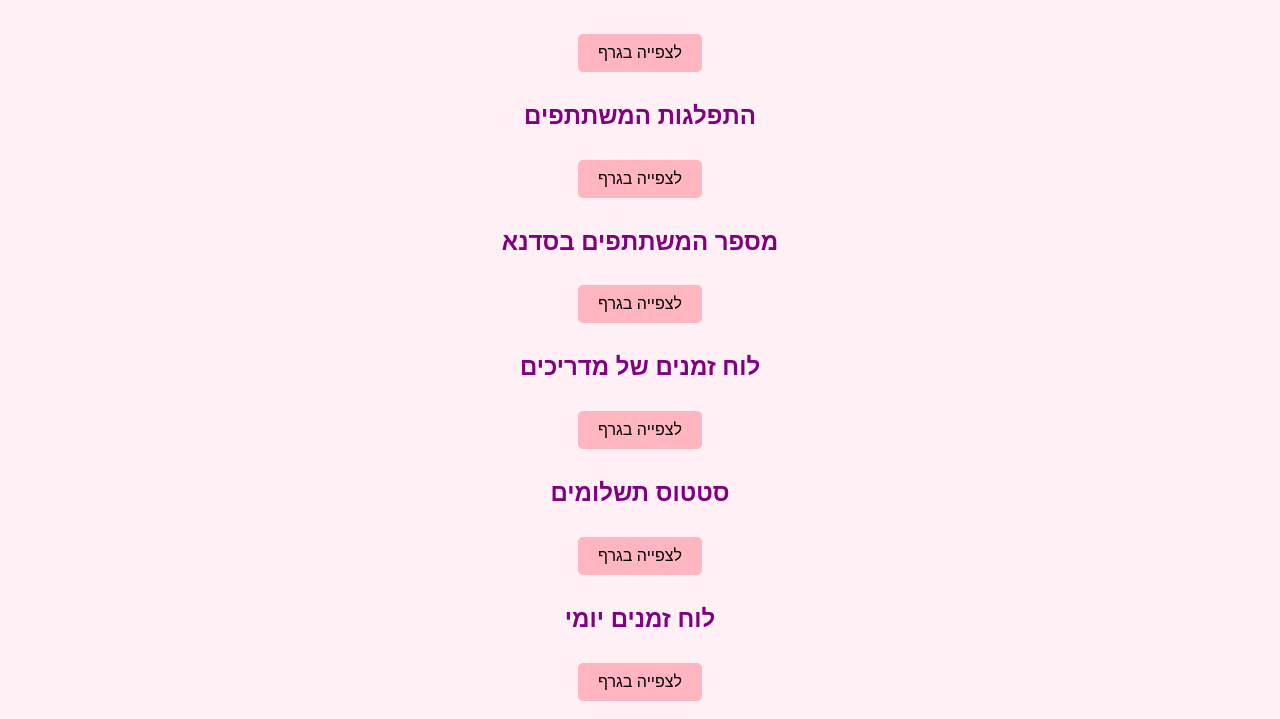
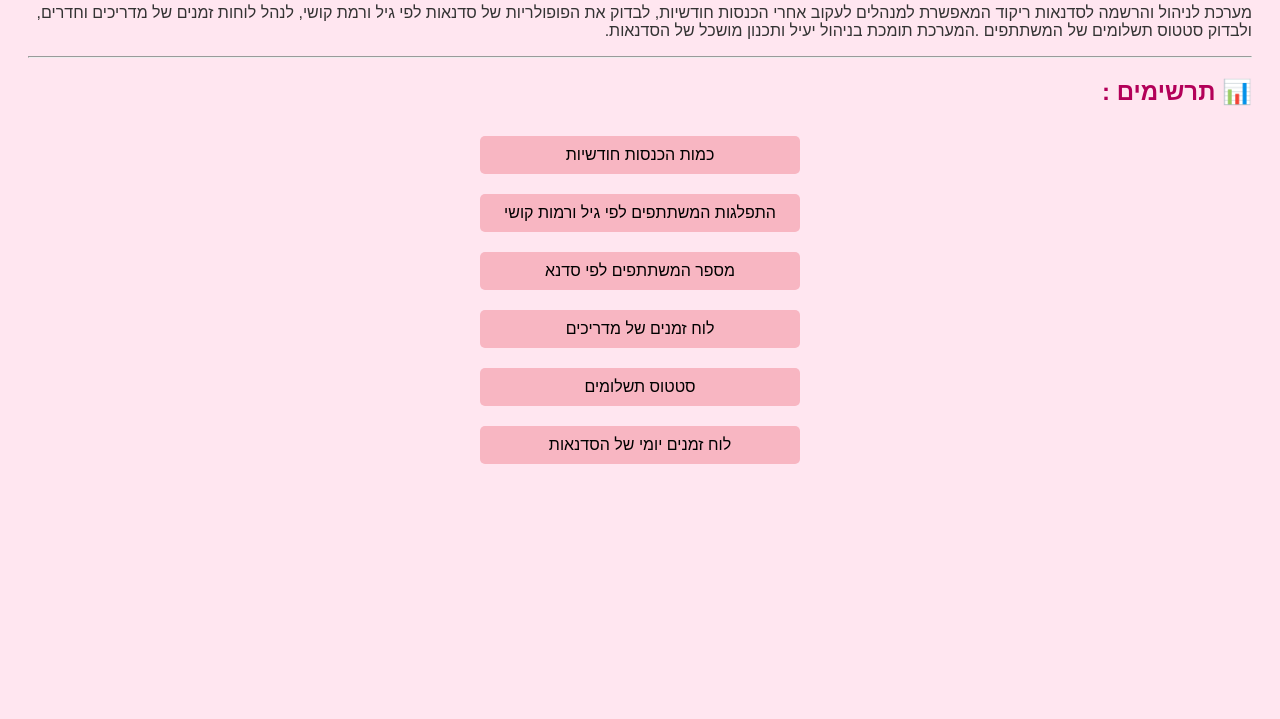
Before and after one commit to Renee123456789/Dance-workshop, a plain HTML site: page index.html in a window 1280 px wide. Shown: the part 104-823 px from the top of the page. After the commit the page ends 800 px from the top, so only its background shows below. Drawn offline with Linux system fonts and the light colour scheme.

Commit message:
Add files via upload

```diff
--- a/index.html
+++ b/index.html
@@ -5,29 +5,37 @@
 <title>ניהול והרשמה לסדנאות ריקוד</title>
 <style>
 body {
+    direction: rtl;
     font-family: Arial, sans-serif;
-    direction: rtl;
-    text-align: center;
-    background-color: #fff0f5;
+    background-color: #ffe6f0;
     color: #333;
+    padding: 20px;
 }
 h1 {
-    color: #c71585;
+    color: #d6336c;
+    text-align: center;
 }
 h2 {
-    color: #800080;
+    color: #b30059;
 }
 a {
-    display: inline-block;
-    margin: 10px;
-    padding: 10px 20px;
-    background-color: #ffb6c1;
+    display: block;
+    margin: 10px 0;
+    padding: 10px;
+    background-color: #f8b6c2;
     color: #000;
     text-decoration: none;
     border-radius: 5px;
+    text-align: center;
+    width: 300px;
 }
 a:hover {
-    background-color: #ff69b4;
+    background-color: #f28fa7;
+}
+.container {
+    display: flex;
+    flex-direction: column;
+    align-items: center;
 }
 </style>
 </head>
@@ -35,23 +43,28 @@
 
 <h1>ניהול והרשמה לסדנאות ריקוד</h1>
 
-<h2>כמות הכנסות חודשיות</h2>
-<a href="https://public.tableau.com/app/profile/renee.elitov/viz/sheet1_17531022614660/Sheet1?publish=yes" target="_blank">לצפייה בגרף</a>
+<p>
+מערכת לניהול והרשמה לסדנאות ריקוד המאפשרת למנהלים לעקוב אחרי הכנסות חודשיות, לבדוק את הפופולריות של סדנאות לפי גיל ורמת קושי,
+לנהל לוחות זמנים של מדריכים וחדרים, ולבדוק סטטוס תשלומים של המשתתפים .המערכת תומכת בניהול יעיל ותכנון מושכל של הסדנאות.
+</p>
 
-<h2>התפלגות המשתתפים</h2>
-<a href="https://public.tableau.com/app/profile/renee.elitov/viz/sheet2_17531024545650/Sheet2?publish=yes" target="_blank">לצפייה בגרף</a>
+<hr>
 
-<h2>מספר המשתתפים בסדנא</h2>
-<a href="https://public.tableau.com/app/profile/renee.elitov/viz/sheet3_17531024882920/Sheet3?publish=yes" target="_blank">לצפייה בגרף</a>
+<h2>📊 תרשימים :</h2>
 
-<h2>לוח זמנים של מדריכים</h2>
-<a href="https://public.tableau.com/app/profile/renee.elitov/viz/sheet4_17531025253230/Sheet4?publish=yes" target="_blank">לצפייה בגרף</a>
+<div class="container">
+<a href="https://public.tableau.com/app/profile/renee.elitov/viz/sheet1_17531022614660/Sheet1?publish=yes" target="_blank">כמות הכנסות חודשיות</a>
 
-<h2>סטטוס תשלומים</h2>
-<a href="https://public.tableau.com/app/profile/renee.elitov/viz/sheet5_17531025702140/Sheet5?publish=yes" target="_blank">לצפייה בגרף</a>
+<a href="https://public.tableau.com/app/profile/renee.elitov/viz/sheet2_17531024545650/Sheet2?publish=yes" target="_blank">התפלגות המשתתפים לפי גיל ורמות קושי</a>
 
-<h2>לוח זמנים יומי</h2>
-<a href="https://public.tableau.com/app/profile/renee.elitov/viz/sheet6_17531026308880/Sheet6?publish=yes" target="_blank">לצפייה בגרף</a>
+<a href="https://public.tableau.com/app/profile/renee.elitov/viz/sheet3_17531024882920/Sheet3?publish=yes" target="_blank">מספר המשתתפים לפי סדנא</a>
+
+<a href="https://public.tableau.com/app/profile/renee.elitov/viz/sheet4_17531025253230/Sheet4?publish=yes" target="_blank">לוח זמנים של מדריכים</a>
+
+<a href="https://public.tableau.com/app/profile/renee.elitov/viz/sheet5_17531025702140/Sheet5?publish=yes" target="_blank">סטטוס תשלומים</a>
+
+<a href="https://public.tableau.com/app/profile/renee.elitov/viz/sheet6_17531026308880/Sheet6?publish=yes" target="_blank">לוח זמנים יומי של הסדנאות</a>
+</div>
 
 </body>
 </html>
```
Lines whose indentation alone changed are shown as unchanged.
